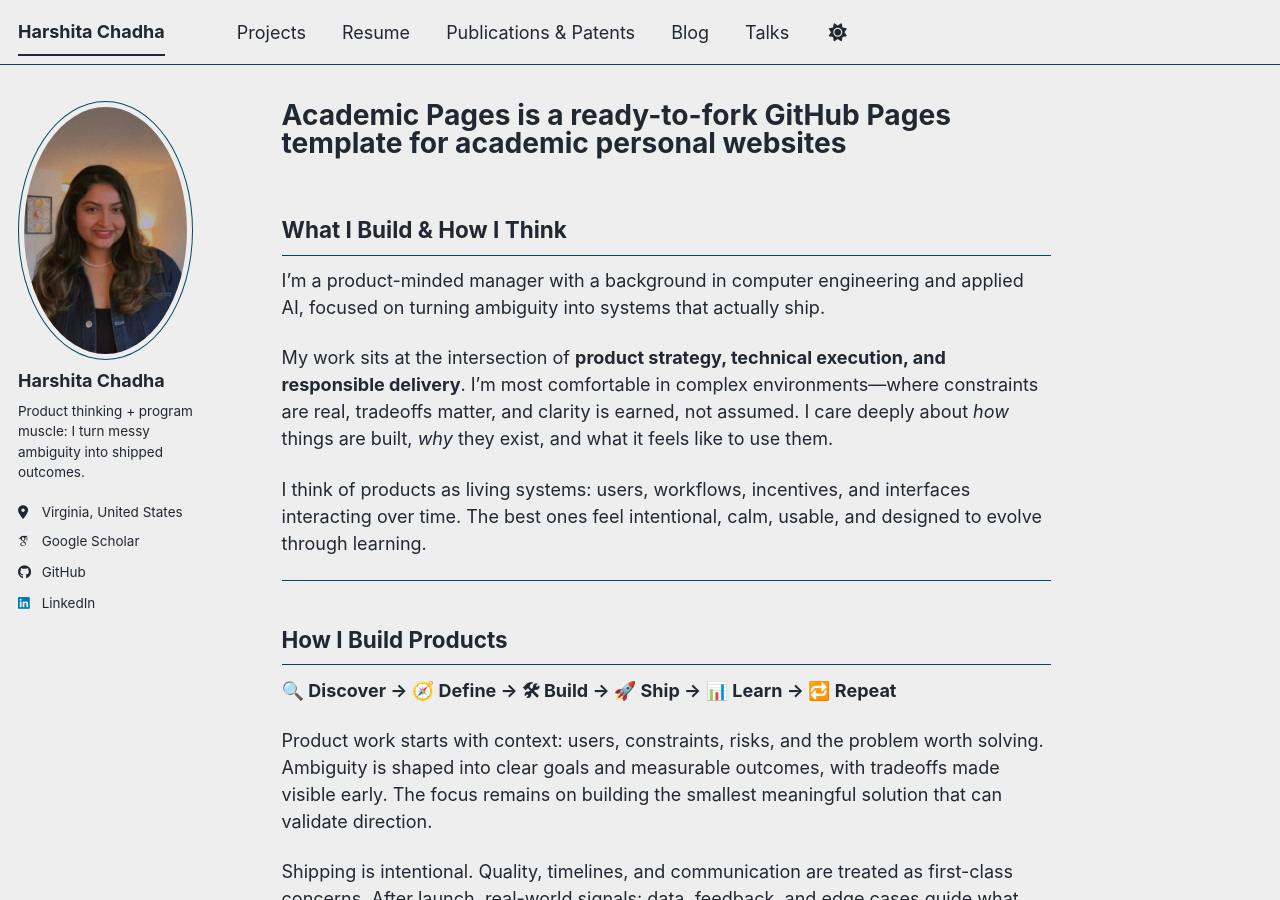
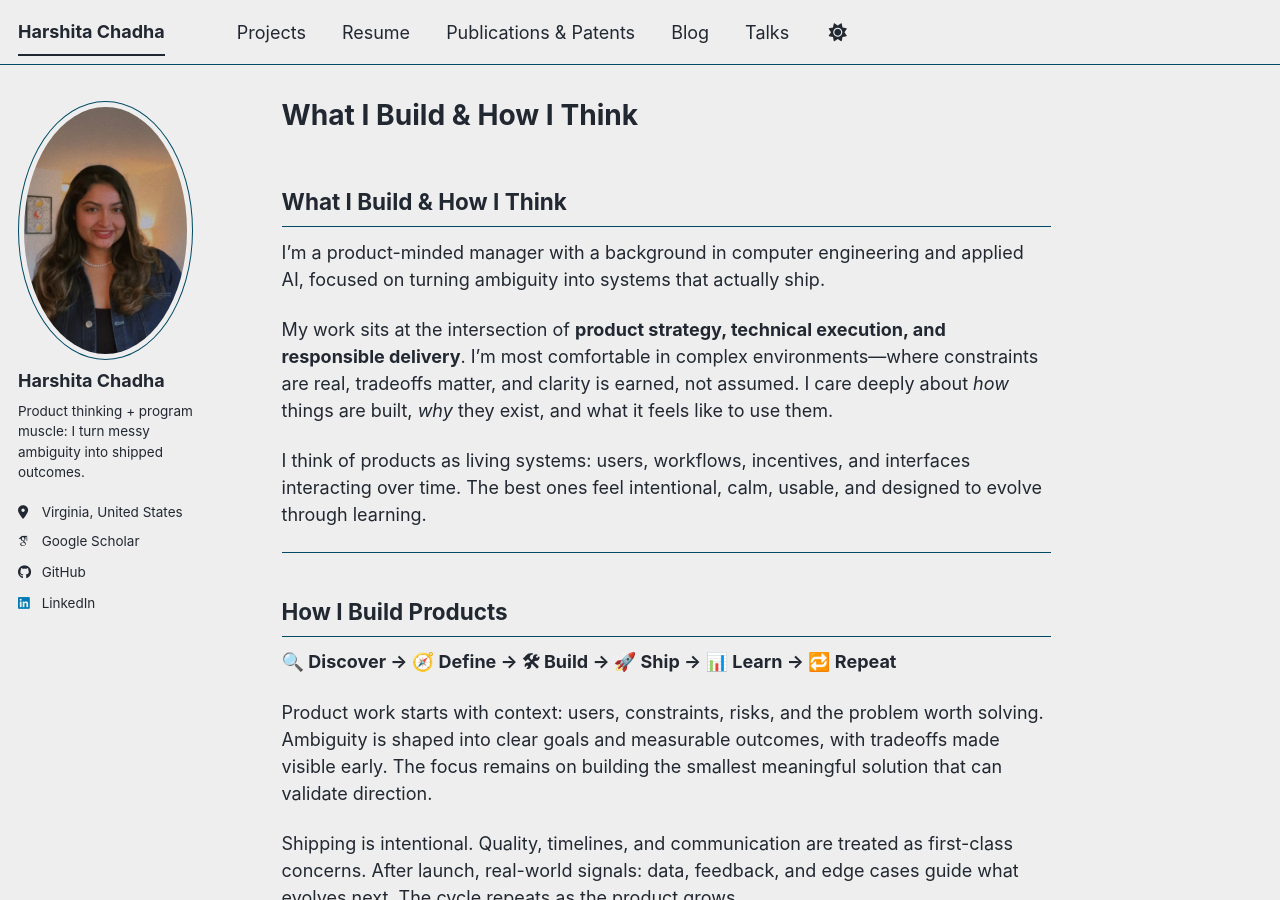
Before and after one commit to harshitaachadha/harshitaachadha.github.io, a Jekyll site: the page built from _pages/about.md, in a window 1280 px wide and 900 px high. Built offline with Jekyll 4.4.1, drawn with Linux system fonts in a browser that asks for light colours; some web fonts are replaced; a script bundle is joined from its source files by our own code; library files that are not in the unit come from our copies; our own code applies the rules of GitHub Pages for plain Markdown files.

Commit message:
Update about.md

```diff
--- a/_pages/about.md
+++ b/_pages/about.md
@@ -1,6 +1,6 @@
 ---
 permalink: /
-title: "Academic Pages is a ready-to-fork GitHub Pages template for academic personal websites"
+title:
 author_profile: true
 redirect_from:
   - /about/
```
